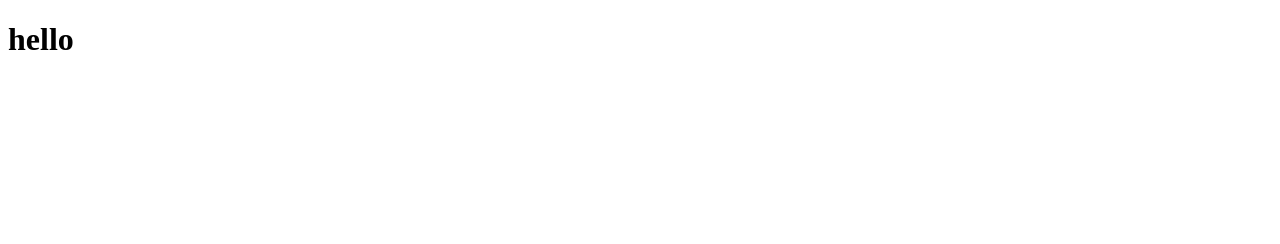
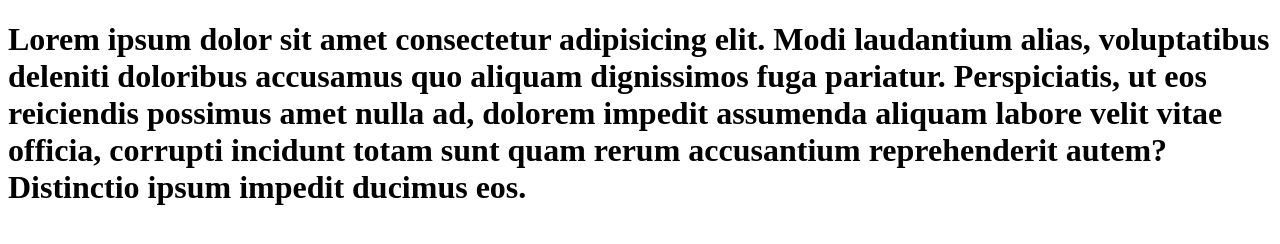
Before and after one commit to it22606006/test-guthub, a plain HTML site: page index.html in a window 1280 px wide. Drawn offline with Linux system fonts and the light colour scheme.

Commit message:
edit file test commit

```diff
--- a/index.html
+++ b/index.html
@@ -6,6 +6,6 @@
     <title>Document</title>
 </head>
 <body>
-    <h1>hello </h1>
+    <h1>Lorem ipsum dolor sit amet consectetur adipisicing elit. Modi laudantium alias, voluptatibus deleniti doloribus accusamus quo aliquam dignissimos fuga pariatur. Perspiciatis, ut eos reiciendis possimus amet nulla ad, dolorem impedit assumenda aliquam labore velit vitae officia, corrupti incidunt totam sunt quam rerum accusantium reprehenderit autem? Distinctio ipsum impedit ducimus eos.</h1>
 </body>
 </html>
```
